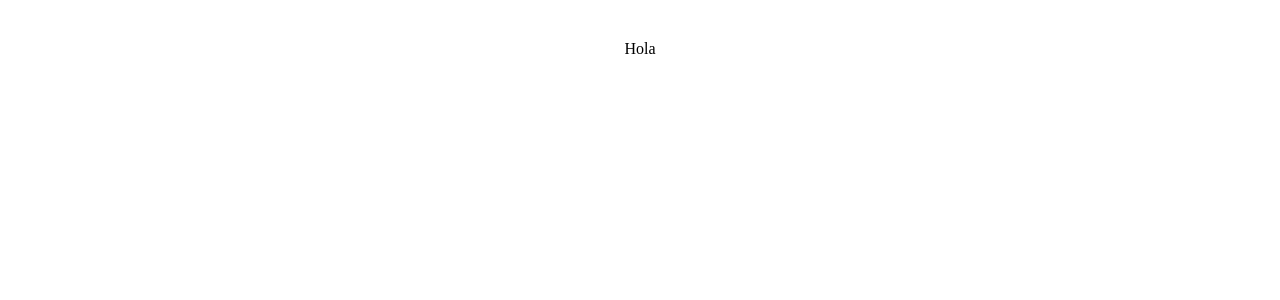
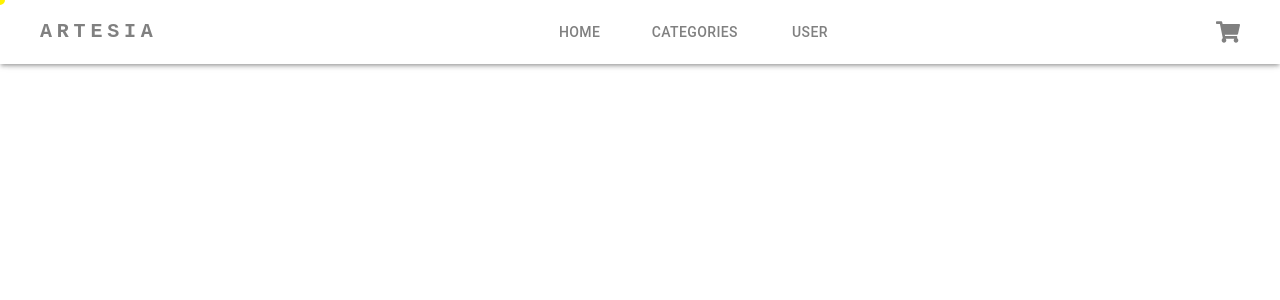
Before and after one commit to GiseOt/e-commerce, a React (Vite) app: page / in a window 1280 px wide. Shown: the top 300 px of the page. Built offline with nearby package versions, Linux system fonts and the light colour scheme.

Commit message:
feat: create navbar

```diff
--- a/package.json
+++ b/package.json
@@ -12,10 +12,11 @@
   "dependencies": {
     "@emotion/react": "^11.13.0",
     "@emotion/styled": "^11.13.0",
-    "@mui/material": "^5.16.4",
+    "@mui/material": "^5.16.5",
     "firebase": "^10.12.4",
     "react": "^18.3.1",
-    "react-dom": "^18.3.1"
+    "react-dom": "^18.3.1",
+    "react-icons": "^5.2.1"
   },
   "devDependencies": {
     "@types/react": "^18.3.3",
--- a/src/App.jsx
+++ b/src/App.jsx
@@ -1,14 +1,20 @@
+import './App.css'
+import CustomCursor from './components/CustomCursor';
+import Navbar from "./components/Navbar"
 
-import './App.css'
+import { CssBaseline } from "@mui/material";
+
 
 function App() {
 
 
   return (
-    <>
-    Hola
-    </>
-  )
+		<>
+			<CssBaseline />
+			<Navbar />
+			<CustomCursor/>
+		</>
+	);
 }
 
 export default App
--- /dev/null
+++ b/src/components/CustomCursor.jsx
@@ -0,0 +1,60 @@
+import React, { useEffect, useState, useRef } from "react";
+
+const CustomCursor = () => {
+	const [cursorPosition, setCursorPosition] = useState({ x: 0, y: 0 });
+	const [isVisible, setIsVisible] = useState(true);
+	const timeoutRef = useRef(null);
+
+	useEffect(() => {
+		const handleMouseMove = (event) => {
+			setCursorPosition({ x: event.clientX, y: event.clientY });
+			setIsVisible(true);
+
+
+			if (timeoutRef.current) {
+				clearTimeout(timeoutRef.current);
+			}
+
+
+			timeoutRef.current = setTimeout(() => {
+				setIsVisible(false);
+			}, 200);
+		};
+
+
+		document.addEventListener("mousemove", handleMouseMove);
+
+
+		return () => {
+			document.removeEventListener("mousemove", handleMouseMove);
+			if (timeoutRef.current) {
+				clearTimeout(timeoutRef.current);
+			}
+		};
+	}, []);
+
+	return (
+		<div>
+			{/* Cursor Personalizado */}
+			<div
+				style={{
+					position: "fixed",
+					top: cursorPosition.y,
+					left: cursorPosition.x,
+					width: "10px",
+					height: "10px",
+					backgroundColor: "transparent",
+					border: "5px solid #FFF200", // Color amarillo
+					borderRadius: "50%",
+					pointerEvents: "none",
+					transform: "translate(-50%, -50%)",
+					zIndex: 10000,
+					opacity: isVisible ? 1 : 0,
+					transition: "opacity 0.1s ease",
+				}}
+			/>
+		</div>
+	);
+};
+
+export default CustomCursor;
--- /dev/null
+++ b/src/components/Navbar.jsx
@@ -0,0 +1,136 @@
+import * as React from "react";
+import {
+	AppBar,
+	Box,
+	Toolbar,
+	IconButton,
+	Typography,
+	Menu,
+	Button,
+	MenuItem,
+	CssBaseline,
+} from "@mui/material";
+import { FaShoppingCart, FaBars } from "react-icons/fa";
+
+const pages = ["Home", "Categories", "User"];
+const settings = ["Profile", "Account", "Dashboard", "Logout"];
+
+const Navbar = () => {
+	const [anchorElNav, setAnchorElNav] = React.useState(null);
+	const [anchorElUser, setAnchorElUser] = React.useState(null);
+
+	const handleOpenNavMenu = (event) => {
+		setAnchorElNav(event.currentTarget);
+	};
+	const handleOpenUserMenu = (event) => {
+		setAnchorElUser(event.currentTarget);
+	};
+
+	const handleCloseNavMenu = () => {
+		setAnchorElNav(null);
+	};
+
+	const handleCloseUserMenu = () => {
+		setAnchorElUser(null);
+	};
+
+	return (
+		<>
+			<CssBaseline />
+			<AppBar sx={{ paddingInline: 5, bgcolor: "white", boxShadow: 3 }}>
+				<Toolbar disableGutters sx={{ width: "100%", maxWidth: "100vw" }}>
+					<IconButton
+						size="large"
+						edge="start"
+						color="inherit"
+						aria-label="menu"
+						onClick={handleOpenNavMenu}
+						sx={{ display: { xs: "block", md: "none" }, color: "gray" }}
+					>
+						<FaBars size={24} />
+					</IconButton>
+					<Typography
+						variant="h6"
+						noWrap
+						component="a"
+						href="#app-bar-with-responsive-menu"
+						sx={{
+							mr: 2,
+							display: { xs: "none", md: "flex" },
+							fontFamily: "monospace",
+							fontWeight: 700,
+							letterSpacing: ".3rem",
+							color: "gray",
+							textDecoration: "none",
+						}}
+					>
+						ARTESIA
+					</Typography>
+					<Box sx={{ flexGrow: 1, textAlign: "center" }}>
+						{pages.map((page) => (
+							<Button
+								key={page}
+								onClick={handleCloseNavMenu}
+								sx={{
+									mx: 2,
+									color: "gray",
+									position: "relative",
+									"&::after": {
+										content: '""',
+										position: "absolute",
+										width: "0",
+										height: "2px",
+										bottom: "-2px",
+										left: "50%",
+										transform: "translateX(-50%)",
+										backgroundColor: "#FFF200",
+										transition: "width 0.3s",
+									},
+									"&:hover::after": {
+										width: "100%",
+									},
+								}}
+							>
+								{page}
+							</Button>
+						))}
+					</Box>
+					<Box sx={{ flexGrow: 0, display: "flex", alignItems: "center" }}>
+						<IconButton
+							onClick={handleOpenUserMenu}
+							sx={{ p: 0, color: "gray" }}
+						>
+							<FaShoppingCart size={24} />
+						</IconButton>
+						<Menu
+							sx={{ mt: "45px" }}
+							id="menu-appbar"
+							anchorEl={anchorElUser}
+							anchorOrigin={{
+								vertical: "top",
+								horizontal: "right",
+							}}
+							keepMounted
+							transformOrigin={{
+								vertical: "top",
+								horizontal: "right",
+							}}
+							open={Boolean(anchorElUser)}
+							onClose={handleCloseUserMenu}
+						>
+							{settings.map((setting) => (
+								<MenuItem key={setting} onClick={handleCloseUserMenu}>
+									<Typography textAlign="center" sx={{ color: "gray" }}>
+										{setting}
+									</Typography>
+								</MenuItem>
+							))}
+						</Menu>
+					</Box>
+				</Toolbar>
+			</AppBar>
+		</>
+	);
+};
+
+export default Navbar;
```
Also changed, not shown: src/pages/Error404.jsx (added), src/pages/Home.jsx (added), src/pages/Login.jsx (added), src/pages/NotFound.jsx (added), 1 other file (tests, documents, lock files or other folders).
